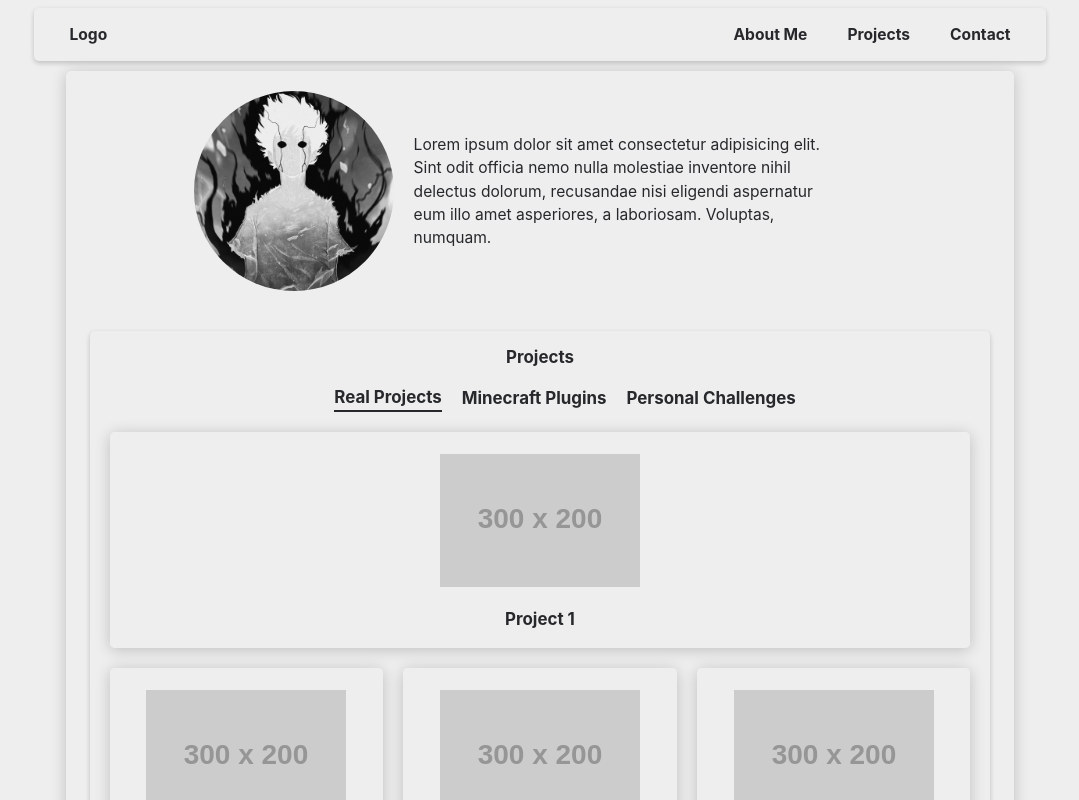
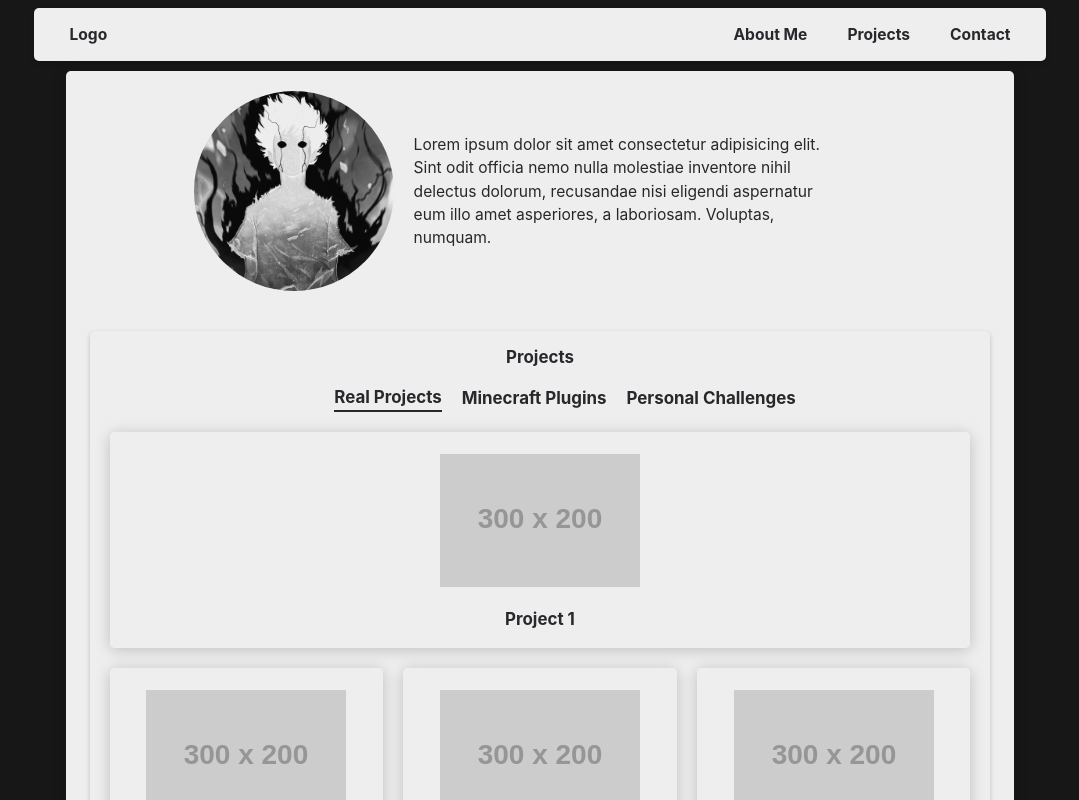
Before and after one commit to EnzoLy/portfolio-react, a React (Vite) app: page / in a window 1280 px wide. Shown: the top 800 px of the page, without its empty margins (100-1179 px from the left). Built offline with nearby package versions, Linux system fonts and the light colour scheme.

Commit message:
change background color

```diff
--- a/src/styles.module.scss
+++ b/src/styles.module.scss
@@ -1,6 +1,6 @@
-$primary-color: #EEEEEE;
+$primary-color: #eeeeee;
 $secondary-color: #26282B;
-$tertiary-color: #EEEEEE;
+$tertiary-color: #eeeeee;
 
 * {
   box-sizing: border-box;
@@ -12,7 +12,7 @@ body {
     Ubuntu, Cantarell, Fira Sans, Droid Sans, Helvetica Neue, sans-serif;
   font-size: 13px;
   line-height: 18px;
-  background-color: $primary-color;
+  background-color: #171717;
   overflow-x: hidden;
 }
 
```
